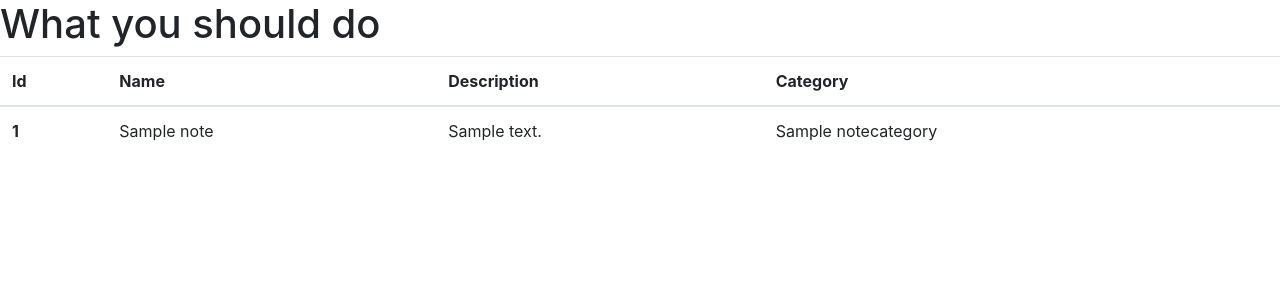
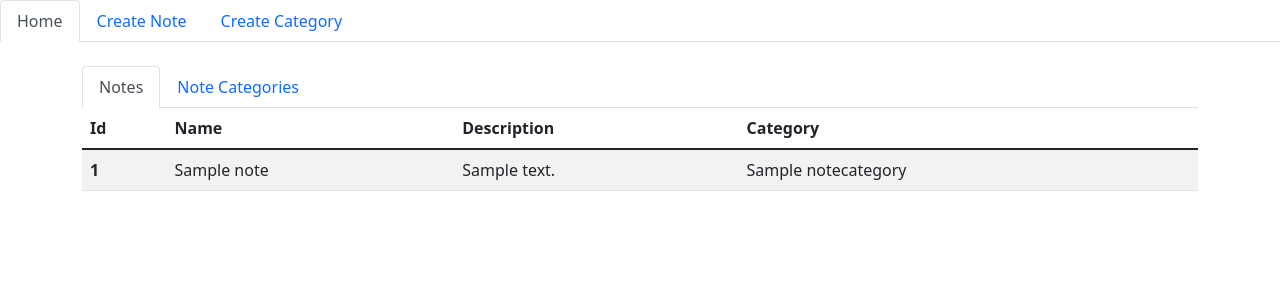
Before and after one commit to drishya-lol/NotesApp, a Django app: page / in a window 1280 px wide. Shown: the top 300 px of the page. Run offline with Django 5.2, Linux system fonts and the light colour scheme; tables that the repository leaves empty hold one stand-in row (values such as "Sample post"); some libraries are stand-ins or nearby versions.

Commit message:
added nav bar both for pages and tabs

```diff
--- a/base/views.py
+++ b/base/views.py
@@ -5,10 +5,6 @@ from .models import Note, NoteCategory
 # Create your views here.
 def home(request):
     notesObjData = Note.objects.all() # returns a list of objects
-    data = {'notes': notesObjData} # dictionary with notes as key and notesObjData as value
+    noteCategoryObjs = NoteCategory.objects.all() # returns a list of objects
+    data = {'notes': notesObjData , 'notecategory': noteCategoryObjs} # dictionary with notes as key and notesObjData as value
     return render(request, "index.html", context = data) #context sends the data to the template
-
-def create(request):
-    notesCategoryData = NoteCategory.objects.all()
-    data2 = {'notesCategory': notesCategoryData}
-    return render(request, "create.html", context = data2)
--- a/templates/index.html
+++ b/templates/index.html
@@ -8,33 +8,90 @@
         <meta name="description" content="">
         <meta name="viewport" content="width=device-width, initial-scale=1">
         <link rel="stylesheet" href="">
-        <link rel="stylesheet" href="https://cdn.jsdelivr.net/npm/bootstrap@4.0.0/dist/css/bootstrap.min.css" integrity="sha384-Gn5384xqQ1aoWXA+058RXPxPg6fy4IWvTNh0E263XmFcJlSAwiGgFAW/dAiS6JXm" crossorigin="anonymous">
-<script src="https://cdn.jsdelivr.net/npm/bootstrap@4.0.0/dist/js/bootstrap.min.js" integrity="sha384-JZR6Spejh4U02d8jOt6vLEHfe/JQGiRRSQQxSfFWpi1MquVdAyjUar5+76PVCmYl" crossorigin="anonymous"></script>
+        <link href="https://cdn.jsdelivr.net/npm/bootstrap@5.1.3/dist/css/bootstrap.min.css" rel="stylesheet">
+        <script src="https://cdn.jsdelivr.net/npm/bootstrap@5.1.3/dist/js/bootstrap.bundle.min.js"></script>
     </head>
     <body>
-        <h1>What you should do</h1>
-        <table class="table">
+      <ul class="nav nav-tabs">
+        <li class="nav-item">
+          <a class="nav-link active" aria-current="page" href="{% url 'home' %}">Home</a>
+        </li>
+        <li class="nav-item">
+          <a class="nav-link" href="{% url 'create_note' %}">Create Note</a>
+        </li>
+        <li class="nav-item">
+          <a class="nav-link" href="{% url 'create_category' %}">Create Category</a>
+        </li>
+      </ul>
+        <div class="container mt-4">
+          <!-- Simplified tab navigation -->
+          <ul class="nav nav-tabs" id="myTab" role="tablist">
+            <li class="nav-item">
+              <button class="nav-link active" id="notes-tab" data-bs-toggle="tab" data-bs-target="#notes" type="button">
+                Notes
+              </button>
+            </li>
+            <li class="nav-item">
+              <button class="nav-link" id="categories-tab" data-bs-toggle="tab" data-bs-target="#categories" type="button">
+                Note Categories
+              </button>
+            </li>
+          </ul>
+
+          <!-- Tab content with semantic naming -->
+          <div class="tab-content" id="myTabContent">
+            <!-- Notes tab -->
+            <div class="tab-pane fade show active" id="notes">
+              <div class="table-responsive">
+                <table class="table table-striped">
                   <thead>
                     <tr>
-                <th scope="col">Id</th>
-                <th scope="col">Name</th>
-                <th scope="col">Description</th>
-                <th scope="col">Category</th>
-                {% comment %} <th scope="col">DateTime</th> {% endcomment %}
+                      <th>Id</th>
+                      <th>Name</th>
+                      <th>Description</th>
+                      <th>Category</th>
                     </tr>
                   </thead>
                   <tbody>
-              {% for i in notes %}
+                    {% for note in notes %}
                       <tr>
-                  <th scope="row">{{i.id}}</th>
-                  <td>{{i.name}}</td>
-                  <td>{{i.description}}</td>
-                  <td>{{i.category.name}}</td>
-                  {% comment %} <td></td> {% endcomment %}
+                        <th scope="row">{{note.id}}</th>
+                        <td>{{note.name}}</td>
+                        <td>{{note.description}}</td>
+                        <td>{{note.category.name}}</td>
                       </tr>
                     {% endfor %}
                   </tbody>
                 </table>
+              </div>
+            </div>
+
+            <!-- Categories tab -->
+            <div class="tab-pane fade" id="categories">
+              <div class="table-responsive">
+                <table class="table table-striped">
+                  <thead>
+                    <tr>
+                      <th>Id</th>
+                      <th>Name</th>
+                    </tr>
+                  </thead>
+                  <tbody>
+                    {% for category in notecategory %}
+                      <tr>
+                        <th scope="row">{{category.id}}</th>
+                        <td>{{category.name}}</td>
+                      </tr>
+                    {% endfor %}
+                  </tbody>
+                </table>
+              </div>
+            </div>
+          </div>
+        </div>
+
+
+
     </body>
     <script src="https://code.jquery.com/jquery-3.2.1.slim.min.js" integrity="sha384-KJ3o2DKtIkvYIK3UENzmM7KCkRr/rE9/Qpg6aAZGJwFDMVNA/GpGFF93hXpG5KkN" crossorigin="anonymous"></script>
 <script src="https://cdn.jsdelivr.net/npm/popper.js@1.12.9/dist/umd/popper.min.js" integrity="sha384-ApNbgh9B+Y1QKtv3Rn7W3mgPxhU9K/ScQsAP7hUibX39j7fakFPskvXusvfa0b4Q" crossorigin="anonymous"></script>
```
Also changed, not shown: templates/create_category.html (+11 -0 lines), templates/create_note.html (+11 -0 lines). Lines whose indentation alone changed are shown as unchanged.
